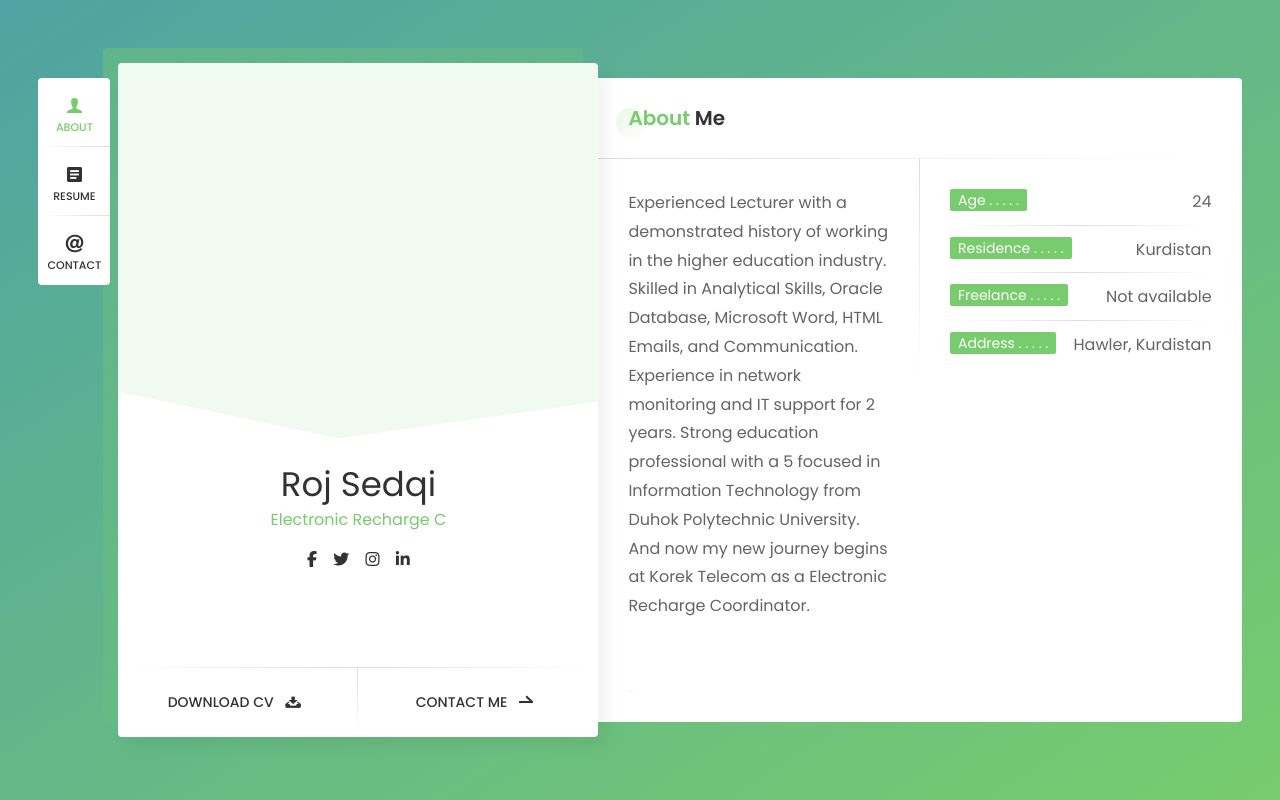
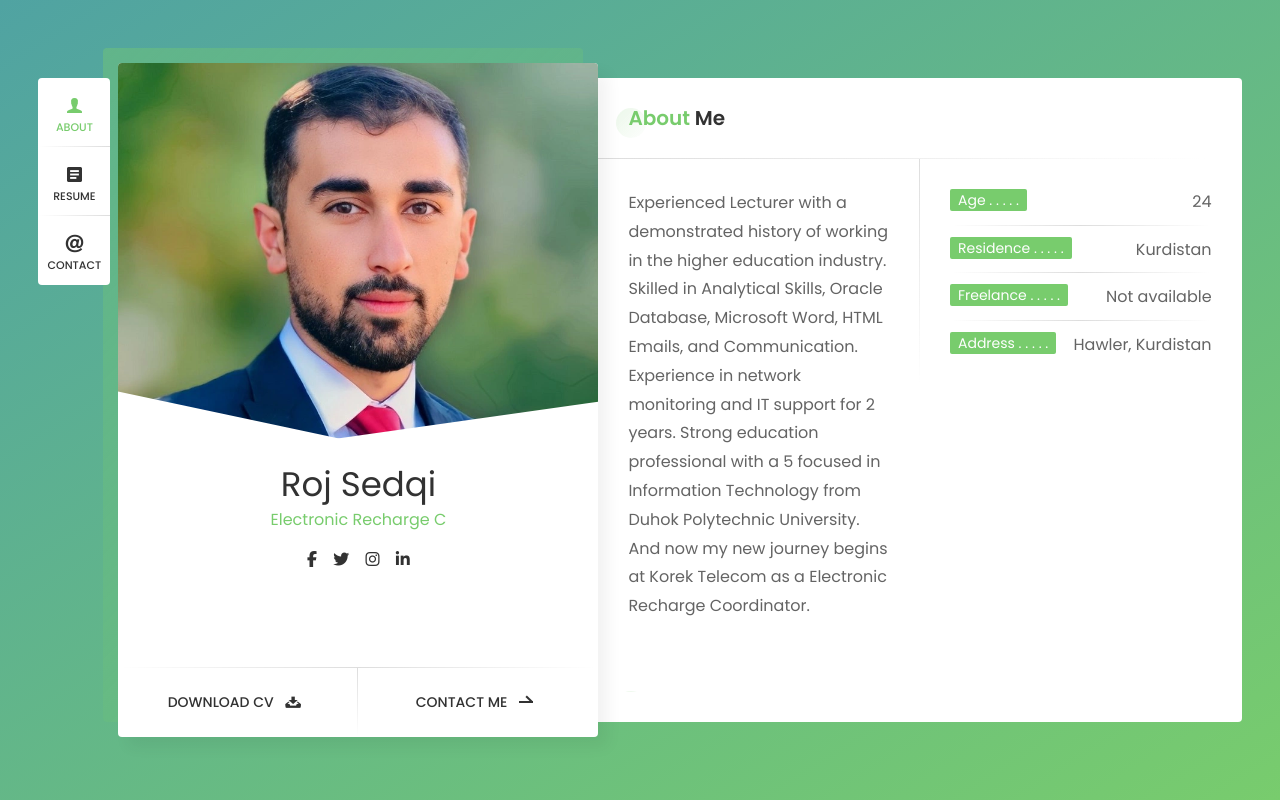
Before and after one commit to rojsedqi/rojsedqi, a plain HTML site: page index.html in a window 1280 px wide. Drawn offline with Linux system fonts and the light colour scheme; some packages are replaced by stand-ins of ours; files whose address does not match are found by name.

Commit message:
Update index.html

```diff
--- a/index.html
+++ b/index.html
@@ -168,7 +168,7 @@
 				<div class="profile no-photo">
 
 					<!-- profile image -->
-					<div class="slide" style="background-image: url(images/rojpfp.jpg);"></div>
+					<div class="slide" style="background-image: url(images/rojpfp.webp);"></div>
 
 					<!-- profile titles -->
 					<div class="title">Roj Sedqi</div>
```
